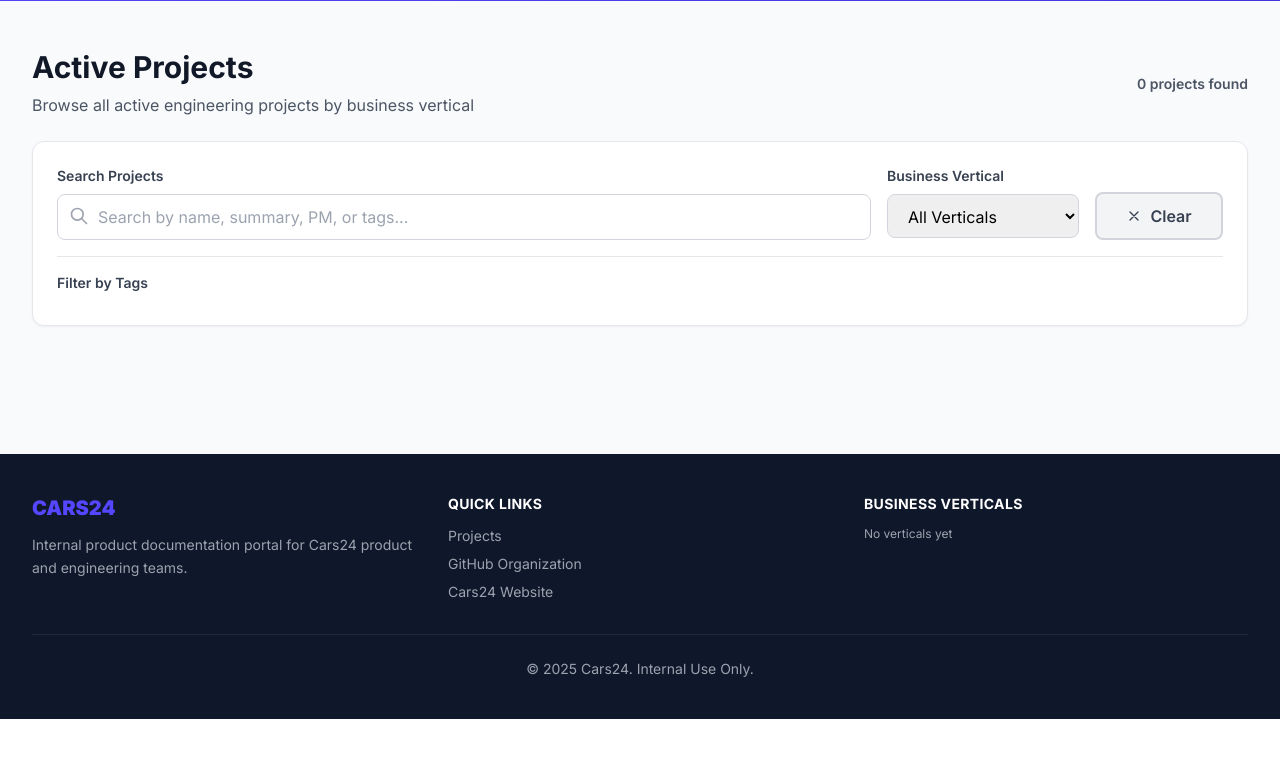
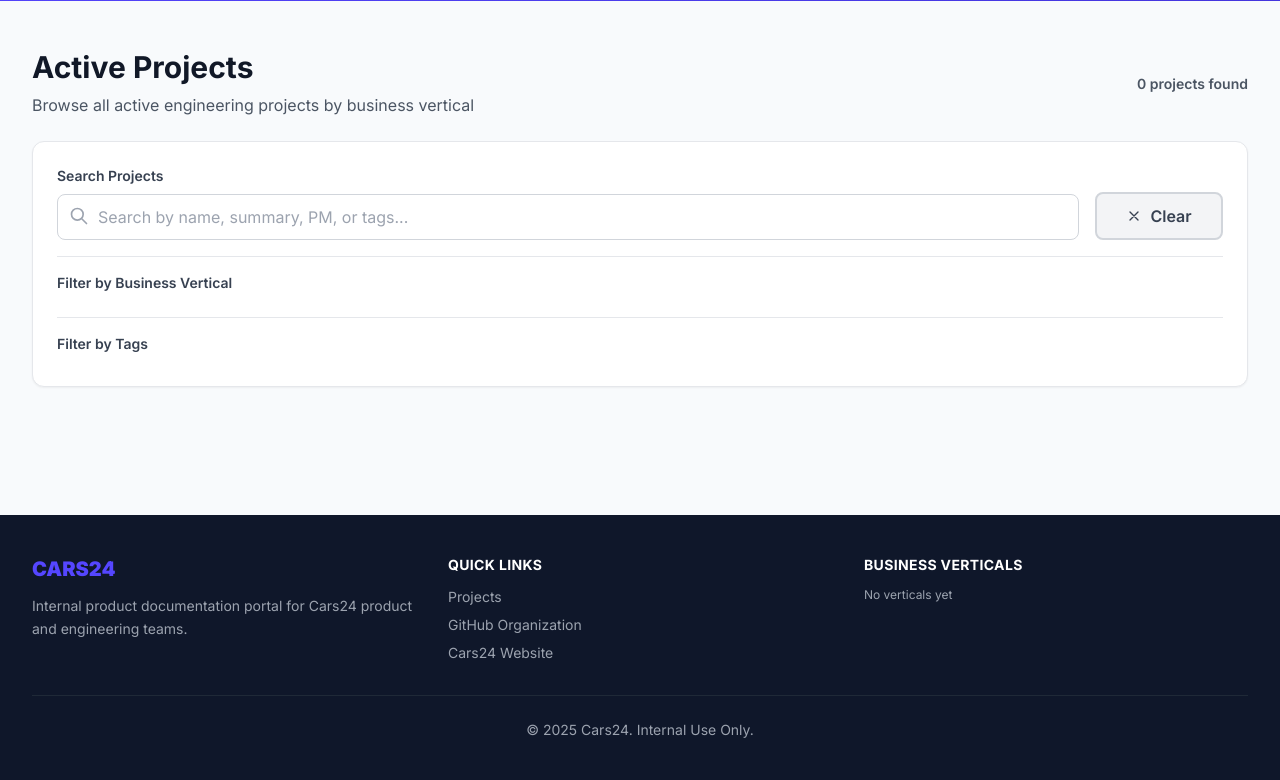
Before and after one commit to Tzain52/C24-knowledge-base, a Flask app: page / in a window 1280 px wide. Shown: the part 372-1152 px from the top of the page. Before the commit the page ends 1091 px from the top, so only its background shows below. Run offline with Flask 3, Linux system fonts and the light colour scheme; data that the repository does not hold is empty; some libraries are stand-ins or nearby versions; some web fonts are replaced.

Commit message:
Replace business vertical dropdown with tag-style pill filters

```diff
--- a/templates/index.html
+++ b/templates/index.html
@@ -216,16 +216,6 @@
                             </div>
                         </div>
 
-                        <!-- Business Vertical Filter -->
-                        <div class="w-full md:w-48">
-                            <label class="block text-sm font-semibold text-gray-700 mb-2">Business Vertical</label>
-                            <select id="verticalFilter"
-                                    class="w-full px-4 py-2.5 border border-gray-300 rounded-lg focus:ring-2 focus:ring-c24-primary focus:border-transparent">
-                                <option value="">All Verticals</option>
-                                <!-- Dynamically loaded options -->
-                            </select>
-                        </div>
-
                         <!-- Clear Button -->
                         <div class="w-full md:w-32 flex items-end">
                             <button id="clearFilters"
@@ -237,6 +227,14 @@
                                     Clear
                                 </span>
                             </button>
+                        </div>
+                    </div>
+
+                    <!-- Business Vertical Filter Pills -->
+                    <div class="mt-4 pt-4 border-t border-gray-200">
+                        <label class="block text-sm font-semibold text-gray-700 mb-2">Filter by Business Vertical</label>
+                        <div id="verticalFilters" class="flex flex-wrap gap-2">
+                            <!-- Business verticals will be dynamically generated -->
                         </div>
                     </div>
 
@@ -385,10 +383,12 @@
         // Store all projects data
         const allProjects = {{ projects|tojson }};
         let selectedTags = new Set();
+        let selectedVerticals = new Set();
 
         // Initialize on page load
         document.addEventListener('DOMContentLoaded', function() {
             generateTagFilters();
+            generateVerticalFilters();
             attachEventListeners();
             loadBusinessVerticals();
         });
@@ -424,6 +424,55 @@
             });
         }
 
+        // Generate business vertical filter pills
+        function generateVerticalFilters() {
+            const verticalFiltersContainer = document.getElementById('verticalFilters');
+            const verticals = new Set();
+
+            // Collect all unique business verticals
+            allProjects.forEach(project => {
+                if (project.business_vertical) {
+                    verticals.add(project.business_vertical);
+                }
+            });
+
+            // Create vertical pills with colors
+            const colors = [
+                { bg: 'bg-c24-primary', text: 'text-c24-primary', hover: 'hover:bg-c24-primary' },
+                { bg: 'bg-c24-blue', text: 'text-c24-blue', hover: 'hover:bg-c24-blue' },
+                { bg: 'bg-c24-green', text: 'text-c24-green', hover: 'hover:bg-c24-green' },
+                { bg: 'bg-c24-yellow', text: 'text-c24-yellow', hover: 'hover:bg-c24-yellow' },
+                { bg: 'bg-purple-500', text: 'text-purple-500', hover: 'hover:bg-purple-500' },
+                { bg: 'bg-pink-500', text: 'text-pink-500', hover: 'hover:bg-pink-500' },
+                { bg: 'bg-indigo-500', text: 'text-indigo-500', hover: 'hover:bg-indigo-500' }
+            ];
+
+            const sortedVerticals = Array.from(verticals).sort();
+            sortedVerticals.forEach((vertical, index) => {
+                const color = colors[index % colors.length];
+                const verticalPill = document.createElement('button');
+                verticalPill.className = `vertical-filter px-3 py-1.5 ${color.bg} bg-opacity-20 ${color.text} text-sm font-bold rounded-full ${color.hover} hover:bg-opacity-100 hover:text-white transition`;
+                verticalPill.textContent = vertical;
+                verticalPill.dataset.vertical = vertical;
+                verticalPill.onclick = () => toggleVertical(vertical, verticalPill);
+                verticalFiltersContainer.appendChild(verticalPill);
+            });
+        }
+
+        // Toggle vertical selection
+        function toggleVertical(vertical, element) {
+            if (selectedVerticals.has(vertical)) {
+                selectedVerticals.delete(vertical);
+                element.classList.remove('bg-opacity-100', 'text-white');
+                element.classList.add('bg-opacity-20');
+            } else {
+                selectedVerticals.add(vertical);
+                element.classList.remove('bg-opacity-20');
+                element.classList.add('bg-opacity-100', 'text-white');
+            }
+            filterProjects();
+        }
+
         // Toggle tag selection
         function toggleTag(tag, element) {
             if (selectedTags.has(tag)) {
@@ -441,14 +490,12 @@
         // Attach event listeners
         function attachEventListeners() {
             document.getElementById('searchInput').addEventListener('input', filterProjects);
-            document.getElementById('verticalFilter').addEventListener('change', filterProjects);
             document.getElementById('clearFilters').addEventListener('click', clearAllFilters);
         }
 
         // Main filter function
         function filterProjects() {
             const searchTerm = document.getElementById('searchInput').value.toLowerCase();
-            const verticalFilter = document.getElementById('verticalFilter').value;
 
             const filteredProjects = allProjects.filter(project => {
                 // Search filter - includes name, summary, PM, and tags
@@ -459,8 +506,8 @@
                     project.product_manager.toLowerCase().includes(searchTerm) ||
                     tagsText.includes(searchTerm);
 
-                // Vertical filter
-                const matchesVertical = !verticalFilter || project.business_vertical === verticalFilter;
+                // Vertical filter - matches if no verticals selected OR project's vertical is in selected set
+                const matchesVertical = selectedVerticals.size === 0 || selectedVerticals.has(project.business_vertical);
 
                 // Tag filter
                 const matchesTags = selectedTags.size === 0 ||
@@ -585,7 +632,13 @@
         // Clear all filters
         function clearAllFilters() {
             document.getElementById('searchInput').value = '';
-            document.getElementById('verticalFilter').value = '';
+
+            // Clear vertical selections
+            selectedVerticals.clear();
+            document.querySelectorAll('.vertical-filter').forEach(vertical => {
+                vertical.classList.remove('bg-opacity-100', 'text-white');
+                vertical.classList.add('bg-opacity-20');
+            });
 
             // Clear tag selections
             selectedTags.clear();
@@ -628,26 +681,6 @@
             }
         }
 
-        // Load business verticals into dropdown filter
-        async function loadBusinessVerticalsDropdown() {
-            try {
-                const response = await fetch('/api/business-verticals');
-                const data = await response.json();
-                const dropdown = document.getElementById('verticalFilter');
-
-                if (data.verticals && data.verticals.length > 0) {
-                    // Keep the "All Verticals" option and add dynamic ones
-                    data.verticals.forEach(vertical => {
-                        const option = document.createElement('option');
-                        option.value = vertical;
-                        option.textContent = vertical;
-                        dropdown.appendChild(option);
-                    });
-                }
-            } catch (error) {
-                console.error('Error loading business verticals for dropdown:', error);
-            }
-        }
     </script>
 
 </body>
```
